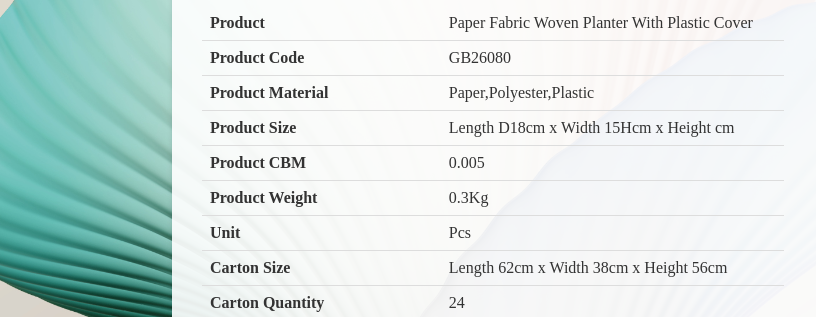
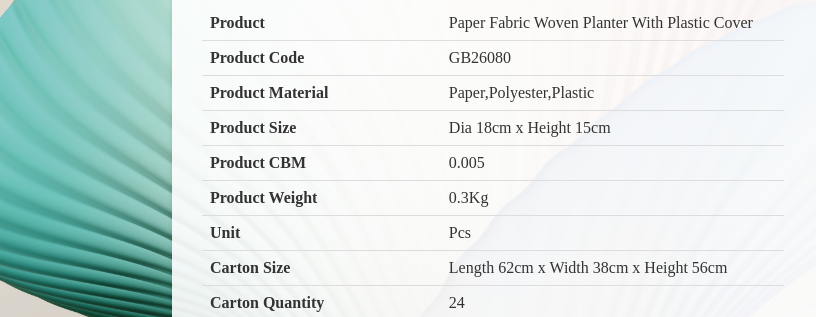
Before and after one commit to GBSLIT/GB26080, a plain HTML site: page index.html in a window 1280 px wide. Shown: the part 223-540 px from the top of the page, 0-816 px from the left. Drawn offline with Linux system fonts and the light colour scheme; grey boxes are pictures that could not be loaded.

Commit message:
Update index.html

```diff
--- a/index.html
+++ b/index.html
@@ -149,7 +149,7 @@
                 </tr>
                 <tr>
                     <th>Product Size</th>
-                    <td>Length D18cm x Width 15Hcm x Height cm</td>
+                    <td>Dia 18cm x Height 15cm</td>
                 </tr>
                 <tr>
                     <th>Product CBM</th>
```
